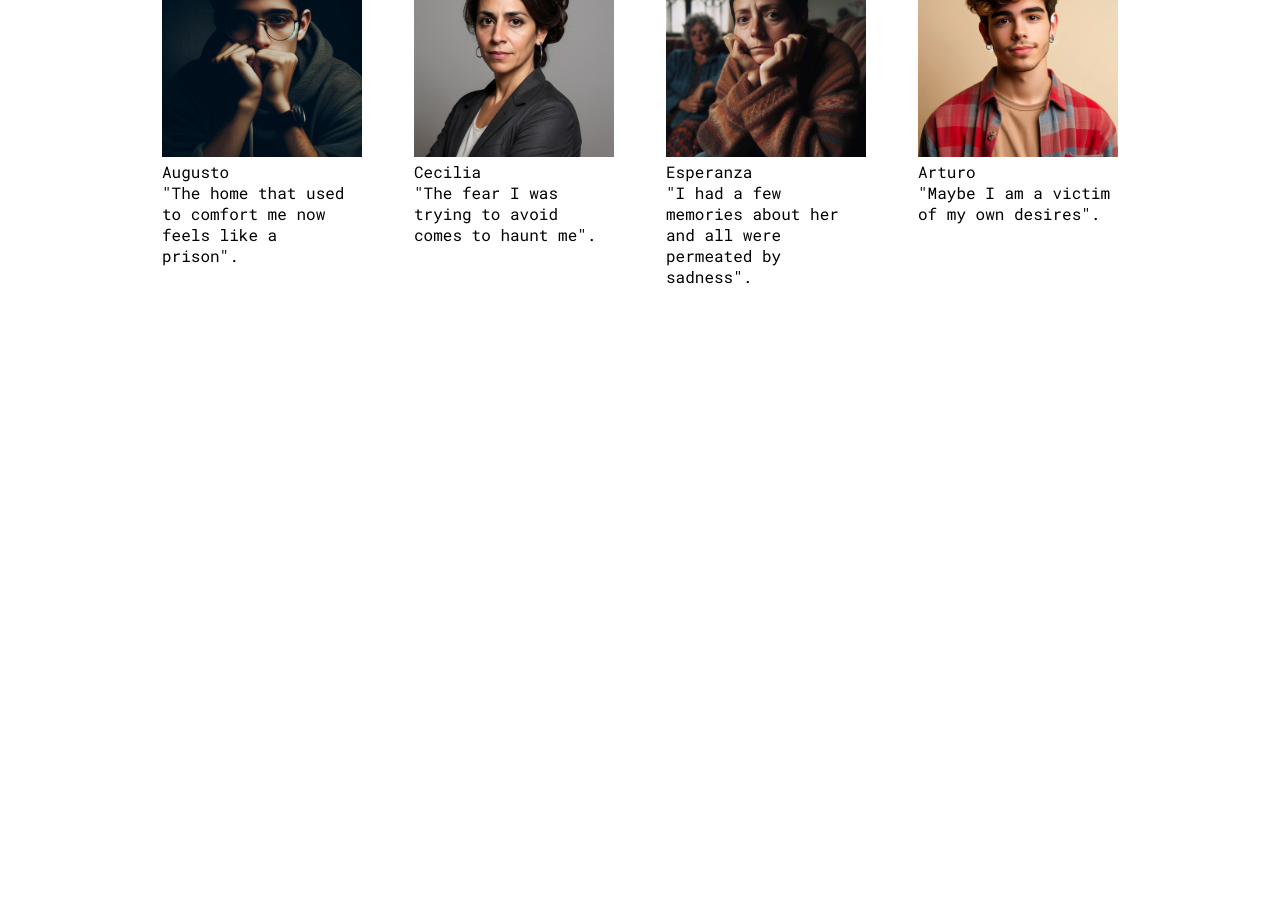
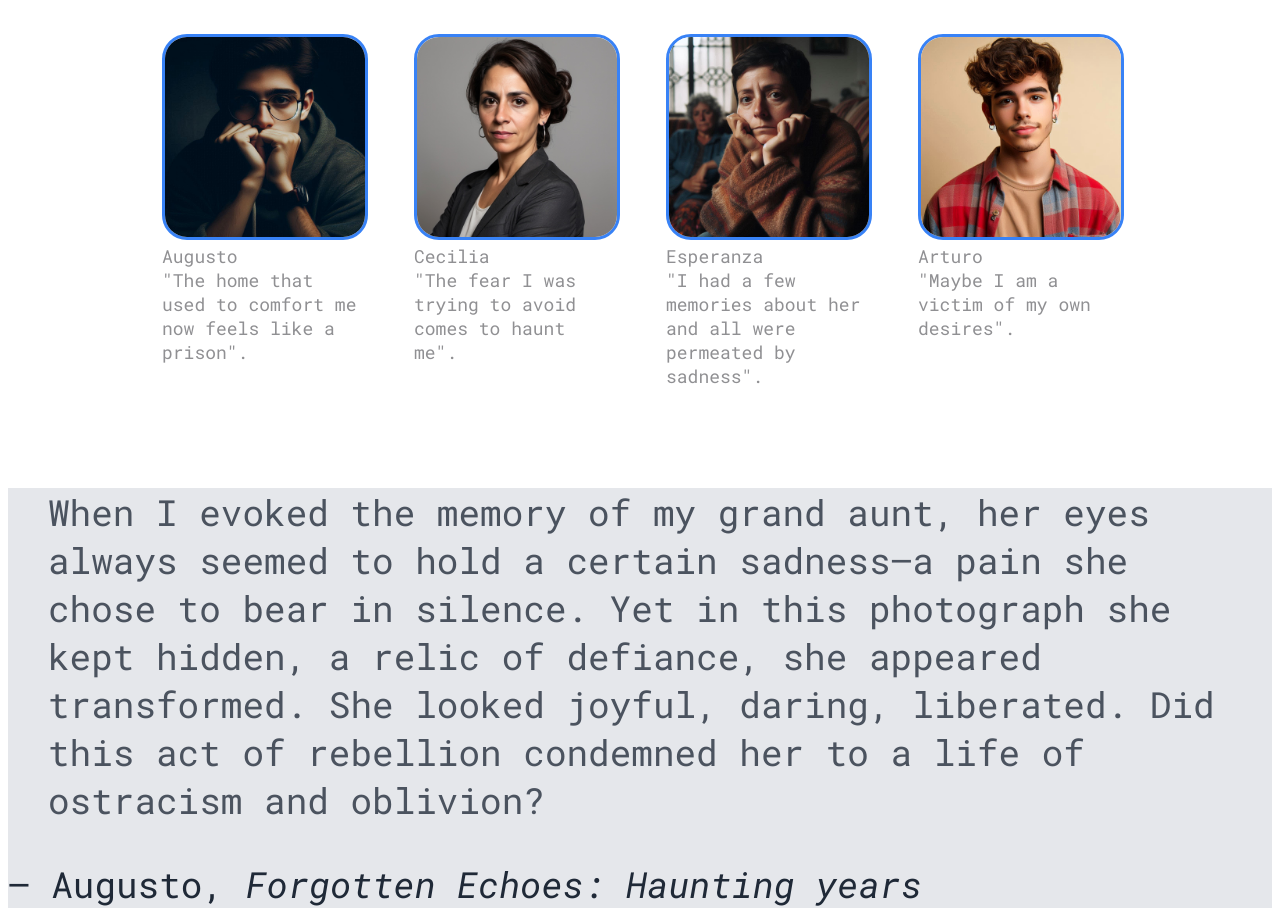
Before and after one commit to alvarosanabriar/landing_page, a plain HTML site: page index.html in a window 1280 px wide. Shown: the part 534-1450 px from the top of the page. Before the commit the page ends 829 px from the top, so only its background shows below. Drawn offline with Linux system fonts and the light colour scheme.

Commit message:
Create border for img, change font colors, minor changes to  html and css tags
Added borders to img in character section.  Change the order of certain tags and classes for better understanding.  Started quote section.

```diff
--- a/index.html
+++ b/index.html
@@ -26,13 +26,12 @@
     <div class="intro">
       <div class="mainintro">
         <div class="authorintro">Briek Angel</div>
-        <div class="desc"> Briek Angel (he/him) is a latino, cat dad investigator turned Sci-Fi, Mystery writer in his refuge in the Arctic.  Follow Briek's characters journey of self-discovery with more than one skeleton in the closet that needs to be unerathed!</div>
+        <div class="desc"> Briek Angel (he/him) is a latino, cat dad investigator turned Sci-Fi, Mystery writer in his refuge in the Arctic.  Follow Briek's characters' journey of self-discovery with more than one skeleton in the closet that needs to be unerathed!</div>
         <button> <a href="https://google.com"> Sign up </a></button>
       </div>
       <img class="avatar" src="./images/avatar.jpeg" alt="Briek Angel">
     </div>
 
-    <div class="character">
     <div class="title"> Forgotten Echoes: Haunting years</div>
     <div class="container">
       <div class="info">
@@ -56,9 +55,12 @@
         <div class="text">"Maybe I am a victim of my own desires".</div>
       </div>
     </div>
+
+    <div class="quote">
+      <blockquote> When I evoked the memory of my grand aunt, her eyes always seemed to hold a certain sadness—a pain she chose to bear in silence. Yet in this photograph she kept hidden, a relic of defiance, she appeared transformed. She looked joyful, daring, liberated. Did this act of rebellion condemned her to a life of ostracism and oblivion?</blockquote>
+      <figcaption> &mdash; Augusto, <cite>Forgotten Echoes: Haunting years</cite> </figcaption>
     </div>
 
-    <div class="quote"></div>
     <div class="signup"></div>
     <footer></footer>
 </body>
--- a/style.css
+++ b/style.css
@@ -38,6 +38,29 @@ button {
     padding: 5px;
 }
 
+.title {
+    font-size: 36px;
+    color: #1F2937;
+    font-weight: 900;
+}
+
+.text {
+    font-size: 18px;
+    color: #909093;
+}
+
+.quote {
+    background-color: #E5E7EB;
+    font-size: 36px;
+    font-style: light italic;
+    color: #4B535F;
+}
+
+.quote figcaption {
+    color: #1F2937;
+    font: bold;
+}
+
 /* sections */
 
 header {
@@ -69,23 +92,6 @@ a {
     color: #E5E7EB;
 }
 
-.title {
-    display: flex;
-    justify-content: center;
-    padding-top: 50px;
-}
-
-.container {
-    display: flex;
-    justify-content: center;
-    gap: 52px;
-  }
-
-  .info,
-  img {
-    max-width: 200px;
-  }
-
   img.avatar,
   .mainintro   {
     max-width: 500px;
@@ -97,3 +103,26 @@ a {
    padding: 50px 0 80px;
    gap: 60px;
   }
+
+  .title {
+    display: flex;
+    justify-content: center;
+    padding: 50px;
+}
+
+.container {
+    display: flex;
+    justify-content: center;
+    gap: 52px;
+    margin-bottom: 100px;
+  }
+
+  .info,
+  .info img {
+    max-width: 200px;
+  }
+
+  .info img {
+    border: 3px solid #3882F6;
+    border-radius: 25px;
+  }
```
Also changed, not shown: 1 other file. Lines whose indentation alone changed are shown as unchanged.
